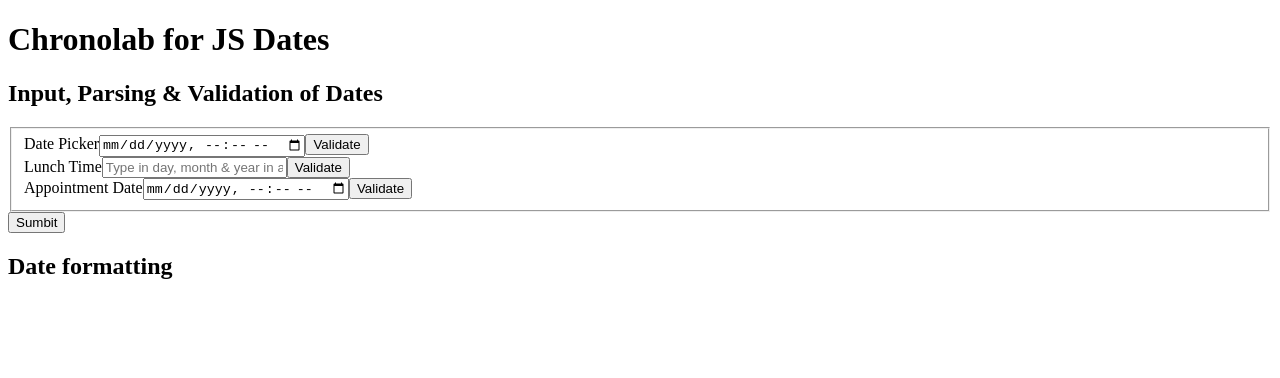
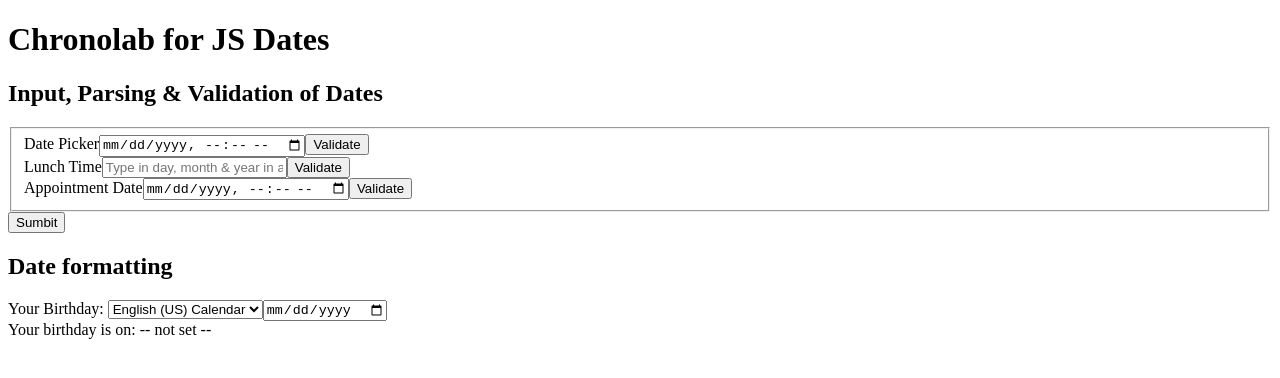
Before and after one commit to Rinidh/chronolab-date, a React (Vite) app: page / in a window 1280 px wide. Shown: the top 378 px of the page. Built offline with nearby package versions, Linux system fonts and the light colour scheme.

Commit message:
feat: add a date input with ability to select 4 different locales to view the date
Use locales: "en-US", "en-GB", "fr-FR" and "de-DE"

```diff
--- a/src/App.jsx
+++ b/src/App.jsx
@@ -1,15 +1,40 @@
 import { useForm } from "react-hook-form";
-import { isValid, isWeekend, parse, parseISO } from "date-fns";
+import { format, isValid, isWeekend, parse, parseISO } from "date-fns";
+import { enUS, enGB, fr, de } from "date-fns/locale";
 import "./App.css";
 
+const locales = {
+  "en-US": {
+    locale: enUS,
+    name: "English (US) Calendar",
+  },
+  "en-GB": {
+    locale: enGB,
+    name: "English (UK) Calendar",
+  },
+  "fr-FR": {
+    locale: fr,
+    name: "French Calendar",
+  },
+  "de-DE": {
+    locale: de,
+    name: "German Calendar",
+  },
+};
+
 function App() {
-  const { handleSubmit, register, formState, trigger } = useForm({
+  const { handleSubmit, register, formState, trigger, watch } = useForm({
     defaultValues: {
       dateTime: "",
       dateTime2: "",
       dateTime3: "",
+      dateTime4: null,
+      locale: "en-US",
     },
   });
+
+  const birthdayDateWatch = watch("dateTime4");
+  const localeWatch = watch("locale");
 
   const onSubmit = (d) => {
     console.table(d);
@@ -120,6 +145,41 @@ function App() {
 
         <section>
           <h2>Date formatting</h2>
+          <form onSubmit={handleSubmit(onSubmit, onError)}>
+            <div>
+              <label>
+                Your Birthday:{" "}
+                <select {...register("locale")}>
+                  {Object.keys(locales).map((locale) => (
+                    <option key={locale} value={locale}>
+                      {locales[locale].name}
+                    </option>
+                  ))}
+                </select>
+              </label>
+              <input
+                type="date"
+                {...register("dateTime4", { valueAsDate: true })}
+              />
+              <div>
+                <span>Your birthday is on: </span>
+                {formState.dirtyFields.dateTime4 ? (
+                  <>
+                    {format(birthdayDateWatch, "EEEE, dd MMMM yyyy", {
+                      locale:
+                        locales[localeWatch]?.locale || locales["en-US"].locale,
+                    })}
+                    <span style={{ opacity: 0.6 }}>
+                      {" "}
+                      in {locales[localeWatch]?.name}
+                    </span>
+                  </>
+                ) : (
+                  "-- not set --"
+                )}
+              </div>
+            </div>
+          </form>
         </section>
       </main>
     </div>
```
